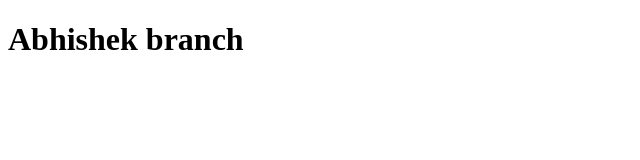
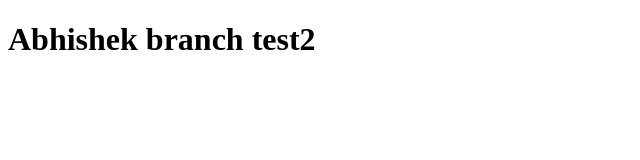
Before and after one commit to Abhishek-Mukherjee96/test, a plain HTML site: page index.html in a window 1280 px wide. Shown: the whole page, without its empty margins (0-640 px from the left). Drawn offline with Linux system fonts and the light colour scheme.

Commit message:
chnages in test2 branch

```diff
--- a/index.html
+++ b/index.html
@@ -6,6 +6,6 @@
     <title>Document</title>
 </head>
 <body>
-    <h1>Abhishek branch</h1>
+    <h1>Abhishek branch test2</h1>
 </body>
 </html>
```
